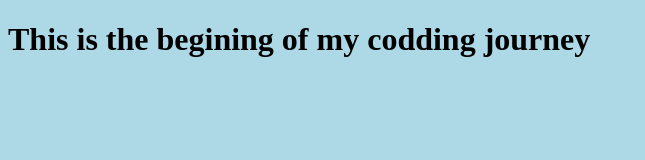
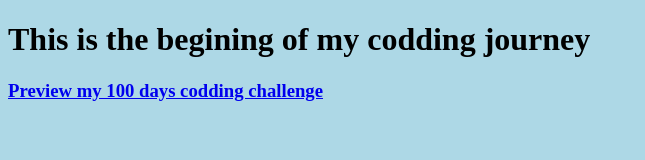
Before and after one commit to tweneboah/100-Days-Of-Coding, a plain HTML site: page index.html in a window 1280 px wide. Shown: the whole page, without its empty margins (0-645 px from the left). Drawn offline with Linux system fonts and the light colour scheme.

Commit message:
I have added a link to live preview my 100 days codding challenge

```diff
--- a/index.html
+++ b/index.html
@@ -7,6 +7,7 @@
     </head>
     <body>
         <h1>This is the begining of my codding journey</h1>
+        <h3><a href="http://htmlpreview.github.io/?https://github.com/EmmanuelTweneboah/100-Days-Of-Codding/blob/master/index.html">Preview my 100 days codding challenge</a></h3>
 
     </body>
 </html>
```
